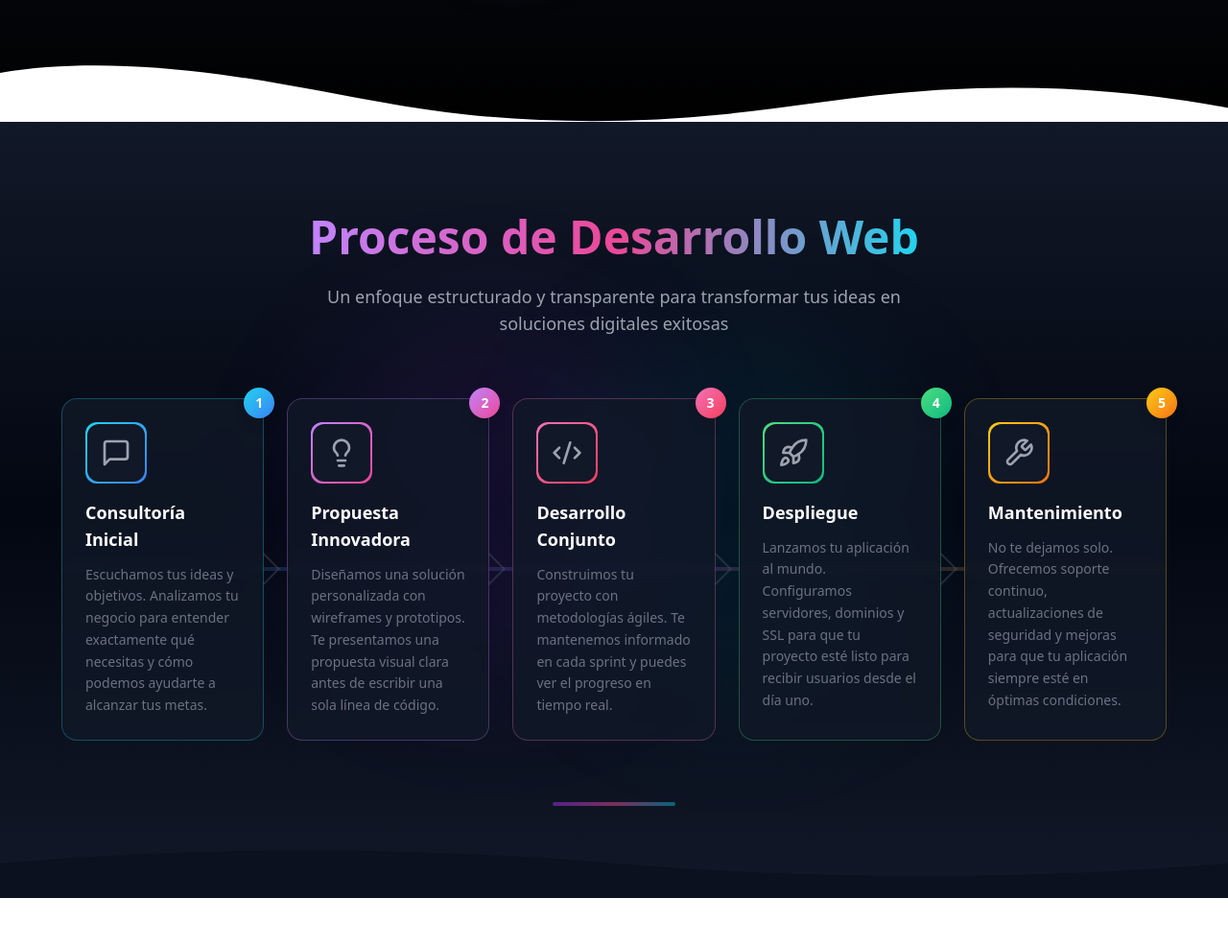
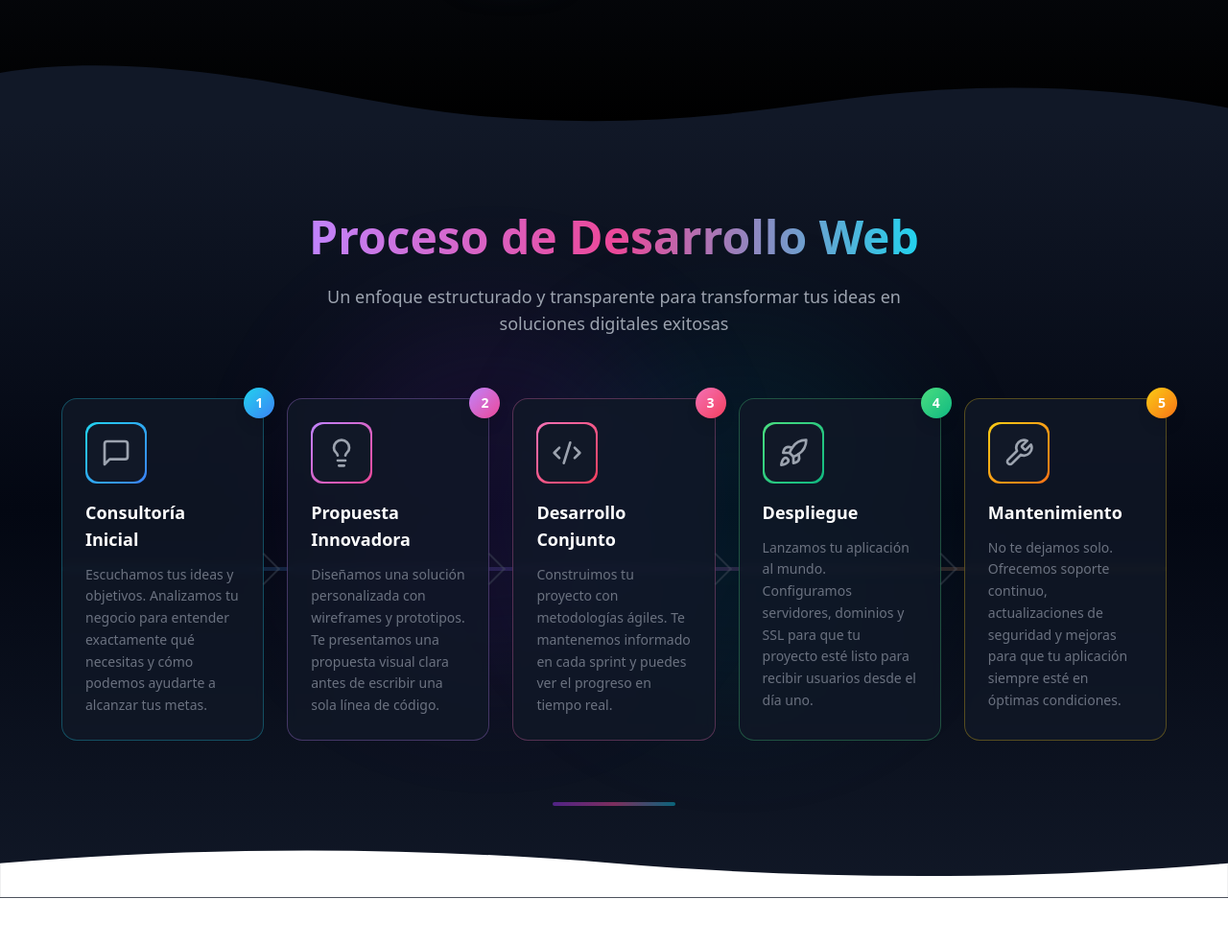
Before and after one commit to MateoMedranda/ajm, a React (Vite) app: page / in a window 1280 px wide. Shown: the part 2941-3927 px from the top of the page at 96% size. Built offline with nearby package versions, Linux system fonts and the light colour scheme; the HTML template or start-up script is replaced by a standard one.

Commit message:
last update

```diff
--- a/src/components/ProcessSection.tsx
+++ b/src/components/ProcessSection.tsx
@@ -211,7 +211,7 @@ const ProcessSection = ({ id }: { id?: string }) => {
         >
           <path
             d="M0 60V20C240 0 480 0 720 20C960 40 1200 40 1440 20V60H0Z"
-            className="fill-background"
+            className="fill-white"
           />
         </svg>
       </div>
--- a/src/components/TechStack.tsx
+++ b/src/components/TechStack.tsx
@@ -83,7 +83,7 @@ const TechStack = ({ id }: { id?: string }) => {
       <div className="absolute bottom-0 left-0 right-0 overflow-hidden leading-none rotate-180 text-white">
         <svg className="relative block w-full h-16" xmlns="http://www.w3.org/2000/svg" viewBox="0 0 1200 120" preserveAspectRatio="none">
           <path d="M321.39,56.44c58-10.79,114.16-30.13,172-41.86,82.39-16.72,168.19-17.73,250.45-.39C823.78,31,906.67,72,985.66,92.83c70.05,18.48,146.53,26.09,214.34,3V0H0V27.35A600.21,600.21,0,0,0,321.39,56.44Z"
-            className="fill-white"></path>
+            className="fill-gray-900"></path>
         </svg>
       </div>
     </section>
```
